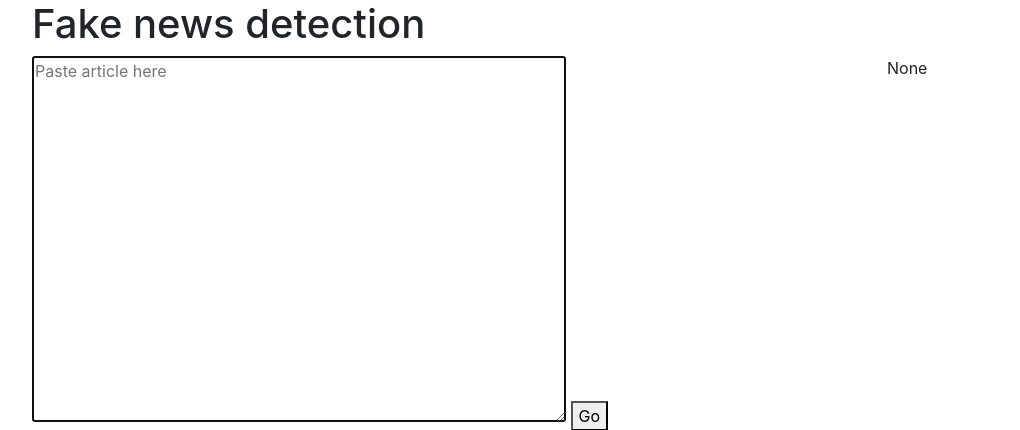
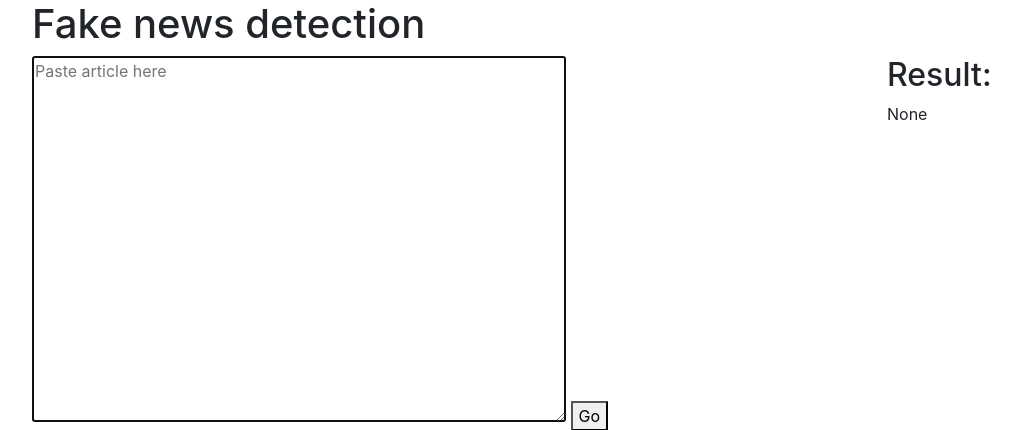
Before and after one commit to nmanduri999/Fake_news_detection_project_3, a Flask app: page / in a window 1280 px wide. Shown: the top 430 px of the page, without its empty margins (53-1073 px from the left). Run offline with Flask 2, Linux system fonts and the light colour scheme; some libraries are stand-ins or nearby versions.

Commit message:
tiny change to webpage

```diff
--- a/templates/index.html
+++ b/templates/index.html
@@ -18,6 +18,7 @@
     </div>
 
     <div class="col-3">
+      <h2>Result:</h2>
       {{ article }}
     </div>
 
```
